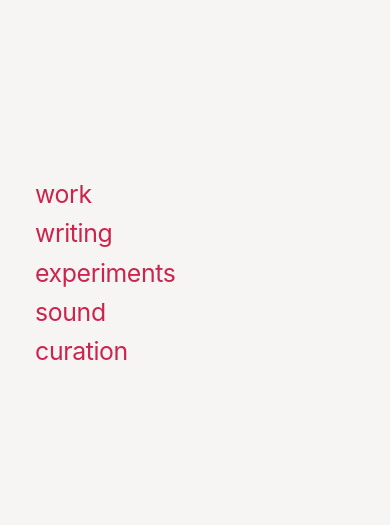
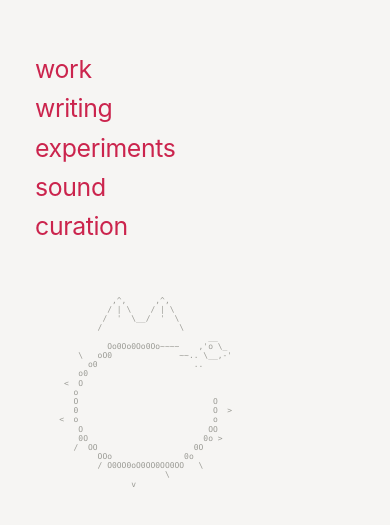
Before and after one commit to rhumzhy/rhumzhy, a plain HTML site: page index.html in a window 390 px wide. Shown: the part 149-674 px from the top of the page. Drawn offline with Linux system fonts and the light colour scheme.

Commit message:
feat(hub): the serpent becomes a dragon — wings, jaws, flowing scales, visible on mobile

```diff
--- a/index.html
+++ b/index.html
@@ -27,10 +27,10 @@
     gap:clamp(0.9rem, 2.2vw, 1.4rem);
   }
 
-  /* the ouroboros — the site's own symbol, drawn in type */
+  /* the ouroboros — the site's own dragon, drawn in type */
   .ouro{
     font-family:var(--mono);
-    font-size:clamp(9px, 1.15vw, 13px);
+    font-size:clamp(9px, 1.05vw, 12px);
     line-height:1.15;
     color:var(--muted);
     user-select:none;
@@ -39,7 +39,12 @@
   }
 
   @media (max-width:760px){
-    .ouro{ display:none; }   /* the phone hub stays pure words */
+    .hub{
+      flex-direction:column;
+      align-items:flex-start;
+      gap:clamp(2rem, 6vh, 3rem);
+    }
+    .ouro{ font-size:2.05vw; }   /* scaled down, aligned with the words */
   }
   @media (prefers-reduced-motion: reduce){
     .ouro{ animation:none; opacity:1; }
@@ -73,35 +78,82 @@
   const el = document.getElementById('ouro');
   if (!el) return;
 
-  const ROWS = 19, COLS = 44, SEG = 96, GAP = 4;
-  const CX = (COLS - 1) / 2, CY = (ROWS - 1) / 2;
+  /* a dragon coiled on itself: head fixed at the gap, the body a ring of
+     scales flowing forever into its own mouth. spines ripple along the
+     back; the wings beat slowly. */
+  const ROWS = 22, COLS = 48, SEG = 110;
+  const CX = 22.5, CY = 12.5, R = 7.0, AR = 2.1;
+  const GAP_A = -0.66, GAP_B = -0.12;                  /* the open mouth */
+  const SPAN = (GAP_A + 2 * Math.PI) - GAP_B;
+  const SCALES = 'oO0O';
+  const mod = (a, n) => ((a % n) + n) % n;
 
-  const frame = phase => {
+  const frame = (phase, flap) => {
     const g = Array.from({ length: ROWS }, () => Array(COLS).fill(' '));
-    const R = 7.6 * (1 + 0.025 * Math.sin(phase * 3));   /* it breathes */
-    for (let i = GAP; i < SEG; i++) {                    /* the gap is the open mouth */
-      const t = phase + (i / SEG) * Math.PI * 2;
-      const x = Math.round(CX + Math.cos(t) * R * 2.05);
+    const put = (y, x, ch) => {
+      if (y >= 0 && y < ROWS && x >= 0 && x < COLS) g[y][x] = ch;
+    };
+    const puts = (y, x, s) => {
+      for (let k = 0; k < s.length; k++) if (s[k] !== ' ') put(y, x + k, s[k]);
+    };
+
+    for (let i = 0; i < SEG; i++) {
+      const f = i / (SEG - 1);                         /* 0 neck → 1 tail tip */
+      const t = GAP_B + f * SPAN;
+      const x = Math.round(CX + Math.cos(t) * R * AR);
       const y = Math.round(CY + Math.sin(t) * R);
-      if (y < 0 || y >= ROWS || x < 0 || x >= COLS) continue;
-      const f = i / SEG;
       let ch;
-      if (i === GAP) ch = '@';                           /* the head */
-      else if (f < 0.5) ch = i % 2 ? 'O' : 'o';          /* scaled body */
-      else if (f < 0.75) ch = i % 2 ? 'o' : '~';
-      else if (f < 0.94) ch = '~';
-      else ch = '.';                                     /* the tail, being eaten */
-      g[y][x] = ch;
+      if (f > 0.96) ch = '.';                          /* the tail, being eaten */
+      else if (f > 0.88) ch = '~';
+      else ch = SCALES[mod(i - phase, SCALES.length)]; /* scales flow into the mouth */
+      put(y, x, ch);
+
+      /* spines ripple along the outer back */
+      if (mod(i - phase, 8) === 0 && f <= 0.75) {
+        const xo = Math.round(CX + Math.cos(t) * (R * AR + 2.6));
+        const yo = Math.round(CY + Math.sin(t) * (R + 1.2));
+        const a = mod(t * 180 / Math.PI, 360);
+        let sp;
+        if (a < 30 || a >= 330) sp = '>';
+        else if (a < 75) sp = '\\';
+        else if (a < 105) sp = 'v';
+        else if (a < 150) sp = '/';
+        else if (a < 210) sp = '<';
+        else if (a < 255) sp = '\\';
+        else if (a < 285) sp = '^';
+        else sp = '/';
+        put(yo, xo, sp);
+      }
     }
+
+    /* the head — eye, jaw, the mouth where the tail arrives */
+    const hx = 33, hy = 6;
+    puts(hy - 1, hx, '   __');
+    puts(hy, hx, " ,'o \\_");
+    puts(hy + 1, hx, "  \\__,-'");
+
+    /* wings on the back, beating */
+    const wx = 13;
+    if (flap === 0) {
+      puts(1, wx, '   ,^,      ,^,');
+      puts(2, wx, '  / | \\    / | \\');
+      puts(3, wx, " /  '  \\__/  '  \\");
+      puts(4, wx, '/                \\');
+    } else {
+      puts(2, wx, '  _          _');
+      puts(3, wx, ' / \\,_    _,/ \\');
+      puts(4, wx, '/     \\__/     \\');
+    }
+
     return g.map(r => r.join('')).join('\n');
   };
 
   let phase = 0;
   const still = matchMedia('(prefers-reduced-motion: reduce)');
-  const draw = () => { el.textContent = frame(phase); };
+  const draw = () => { el.textContent = frame(phase, Math.floor(phase / 4) % 2); };
   draw();
   if (!still.matches) {
-    setInterval(() => { phase += Math.PI / 90; draw(); }, 110);   /* one turn ~20s */
+    setInterval(() => { phase += 1; draw(); }, 140);
   }
 })();
 </script>
```
Also changed, not shown: 1 other file.
